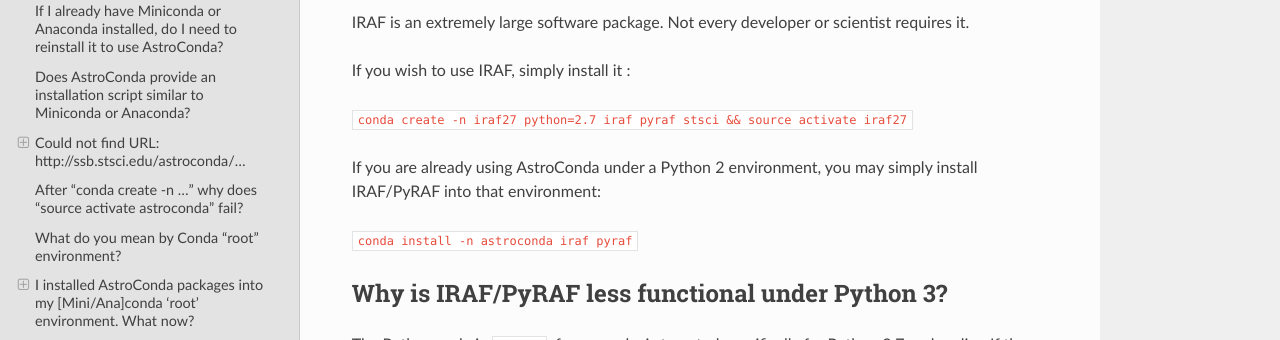
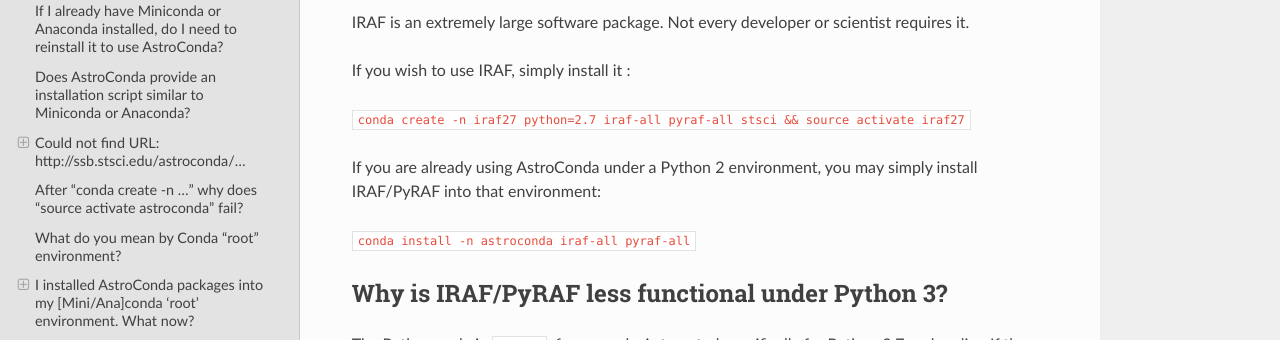
Before and after one commit to jhunkeler/astroconda, a Sphinx documentation site: the page built from source/faq.rst, in a window 1280 px wide and 900 px high, scrolled down 5442 px. Shown: the part 147-487 px from the top of the window. Built offline with Sphinx 7.4.7 and the Read the Docs theme 2.0.0, drawn with Linux system fonts in a browser that asks for light colours; pages that are not in the unit, such as notebooks, are missing from menus.

Commit message:
Modify FAQ entry to use iraf-all and pyraf-all (#62)

```diff
--- a/source/faq.rst
+++ b/source/faq.rst
@@ -199,11 +199,11 @@
 
 If you wish to use IRAF, simply install it :
 
-``conda create -n iraf27 python=2.7 iraf pyraf stsci && source activate iraf27``
+``conda create -n iraf27 python=2.7 iraf-all pyraf-all stsci && source activate iraf27``
 
 If you are already using AstroConda under a Python 2 environment, you may simply install IRAF/PyRAF into that environment:
 
-``conda install -n astroconda iraf pyraf``
+``conda install -n astroconda iraf-all pyraf-all``
 
 .. _iraf_python3:
 
```
